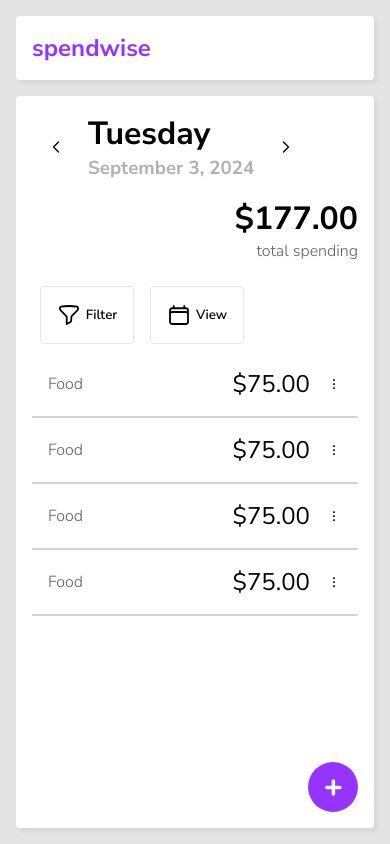
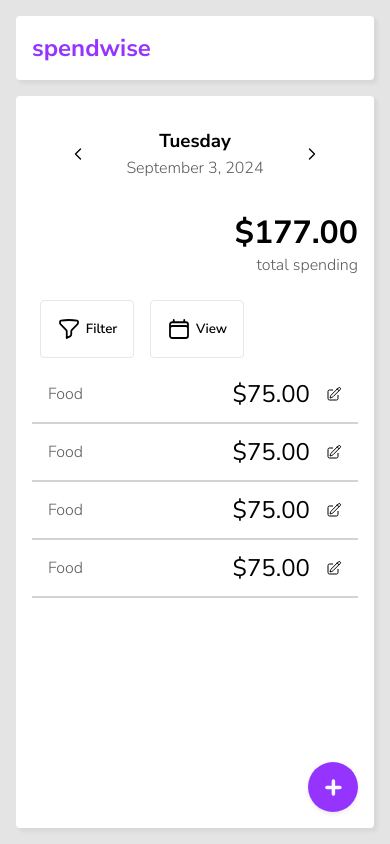
Before and after one commit to Mariella-Arias/expense-tracker, a plain HTML site: page index.html in a window 390 px wide. Drawn offline with Linux system fonts and the light colour scheme.

Commit message:
Update CSS for improved readability and responsiveness

```diff
--- a/index.html
+++ b/index.html
@@ -50,8 +50,8 @@
           </svg>
         </button>
         <div class="date-text">
-          <h1>Tuesday</h1>
-          <h3 class="date">September 3, 2024</h3>
+          <h3>Tuesday</h3>
+          <p class="body-text">September 3, 2024</p>
         </div>
         <button class="btn btn-nav">
           <svg
@@ -115,7 +115,6 @@
         <li>
           <div class="expense-item">
             <p class="body-text">Food</p>
-
             <div class="expense-amount">
               <span>$75.00</span>
               <button class="btn btn-edit">
@@ -129,7 +128,7 @@
                   <path
                     stroke-linecap="round"
                     stroke-linejoin="round"
-                    d="M12 6.75a.75.75 0 1 1 0-1.5.75.75 0 0 1 0 1.5ZM12 12.75a.75.75 0 1 1 0-1.5.75.75 0 0 1 0 1.5ZM12 18.75a.75.75 0 1 1 0-1.5.75.75 0 0 1 0 1.5Z"
+                    d="m16.862 4.487 1.687-1.688a1.875 1.875 0 1 1 2.652 2.652L10.582 16.07a4.5 4.5 0 0 1-1.897 1.13L6 18l.8-2.685a4.5 4.5 0 0 1 1.13-1.897l8.932-8.931Zm0 0L19.5 7.125M18 14v4.75A2.25 2.25 0 0 1 15.75 21H5.25A2.25 2.25 0 0 1 3 18.75V8.25A2.25 2.25 0 0 1 5.25 6H10"
                   />
                 </svg>
               </button>
@@ -140,9 +139,8 @@
         <li>
           <div class="expense-item">
             <p class="body-text">Food</p>
-
-            <p class="expense-amount">
-              $75.00
+            <div class="expense-amount">
+              <span>$75.00</span>
               <button class="btn btn-edit">
                 <svg
                   xmlns="http://www.w3.org/2000/svg"
@@ -154,20 +152,19 @@
                   <path
                     stroke-linecap="round"
                     stroke-linejoin="round"
-                    d="M12 6.75a.75.75 0 1 1 0-1.5.75.75 0 0 1 0 1.5ZM12 12.75a.75.75 0 1 1 0-1.5.75.75 0 0 1 0 1.5ZM12 18.75a.75.75 0 1 1 0-1.5.75.75 0 0 1 0 1.5Z"
+                    d="m16.862 4.487 1.687-1.688a1.875 1.875 0 1 1 2.652 2.652L10.582 16.07a4.5 4.5 0 0 1-1.897 1.13L6 18l.8-2.685a4.5 4.5 0 0 1 1.13-1.897l8.932-8.931Zm0 0L19.5 7.125M18 14v4.75A2.25 2.25 0 0 1 15.75 21H5.25A2.25 2.25 0 0 1 3 18.75V8.25A2.25 2.25 0 0 1 5.25 6H10"
                   />
                 </svg>
               </button>
-            </p>
+            </div>
           </div>
           <hr />
         </li>
         <li>
           <div class="expense-item">
             <p class="body-text">Food</p>
-
-            <p class="expense-amount">
-              $75.00
+            <div class="expense-amount">
+              <span>$75.00</span>
               <button class="btn btn-edit">
                 <svg
                   xmlns="http://www.w3.org/2000/svg"
@@ -179,20 +176,19 @@
                   <path
                     stroke-linecap="round"
                     stroke-linejoin="round"
-                    d="M12 6.75a.75.75 0 1 1 0-1.5.75.75 0 0 1 0 1.5ZM12 12.75a.75.75 0 1 1 0-1.5.75.75 0 0 1 0 1.5ZM12 18.75a.75.75 0 1 1 0-1.5.75.75 0 0 1 0 1.5Z"
+                    d="m16.862 4.487 1.687-1.688a1.875 1.875 0 1 1 2.652 2.652L10.582 16.07a4.5 4.5 0 0 1-1.897 1.13L6 18l.8-2.685a4.5 4.5 0 0 1 1.13-1.897l8.932-8.931Zm0 0L19.5 7.125M18 14v4.75A2.25 2.25 0 0 1 15.75 21H5.25A2.25 2.25 0 0 1 3 18.75V8.25A2.25 2.25 0 0 1 5.25 6H10"
                   />
                 </svg>
               </button>
-            </p>
+            </div>
           </div>
           <hr />
         </li>
         <li>
           <div class="expense-item">
             <p class="body-text">Food</p>
-
-            <p class="expense-amount">
-              $75.00
+            <div class="expense-amount">
+              <span>$75.00</span>
               <button class="btn btn-edit">
                 <svg
                   xmlns="http://www.w3.org/2000/svg"
@@ -204,11 +200,11 @@
                   <path
                     stroke-linecap="round"
                     stroke-linejoin="round"
-                    d="M12 6.75a.75.75 0 1 1 0-1.5.75.75 0 0 1 0 1.5ZM12 12.75a.75.75 0 1 1 0-1.5.75.75 0 0 1 0 1.5ZM12 18.75a.75.75 0 1 1 0-1.5.75.75 0 0 1 0 1.5Z"
+                    d="m16.862 4.487 1.687-1.688a1.875 1.875 0 1 1 2.652 2.652L10.582 16.07a4.5 4.5 0 0 1-1.897 1.13L6 18l.8-2.685a4.5 4.5 0 0 1 1.13-1.897l8.932-8.931Zm0 0L19.5 7.125M18 14v4.75A2.25 2.25 0 0 1 15.75 21H5.25A2.25 2.25 0 0 1 3 18.75V8.25A2.25 2.25 0 0 1 5.25 6H10"
                   />
                 </svg>
               </button>
-            </p>
+            </div>
           </div>
           <hr />
         </li>
--- a/main.css
+++ b/main.css
@@ -14,8 +14,6 @@ body {
   background-color: rgb(228, 228, 228);
   display: flex;
   flex-direction: column;
-  justify-content: center;
-  align-items: center;
   gap: 1rem;
   padding: 1rem;
   box-sizing: border-box;
@@ -83,6 +81,7 @@ hr {
   padding: 0.9rem;
   color: white;
   background-color: rgb(150, 52, 255);
+  box-shadow: 0px 2px 4px rgba(150, 147, 147, 0.2);
 }
 
 .btn-add svg {
@@ -120,6 +119,15 @@ hr {
     font-weight: 700;
     display: block;
   }
+
+  .btn-edit {
+    display: none;
+    transition: none;
+  }
+
+  .expense-item:hover .btn-edit {
+    display: block;
+  }
 }
 
 .btn-nav {
@@ -141,20 +149,26 @@ hr {
 .date-container {
   display: flex;
   align-items: center;
-  gap: 0.5rem;
+  justify-content: center;
+  gap: 1.5rem;
+  margin-bottom: 2rem;
+  margin-top: 1rem;
 }
 
-.date-text,
-.total-amount {
-  font-weight: 700;
+.date-text {
+  display: flex;
+  flex-direction: column;
+  align-items: center;
+  gap: 0.2rem;
 }
 
 .current-day {
-  font-size: 2rem;
+  font-size: 1.5rem;
 }
 
-.date {
-  color: rgb(177, 176, 176);
+.current-day,
+.total-amount {
+  font-weight: 700;
 }
 
 .total-container {
@@ -198,6 +212,7 @@ hr {
   justify-content: space-between;
   align-items: center;
   padding: 0.5rem 0rem 0.5rem 1rem;
+  height: 2.5rem;
 }
 
 .expense-amount {
```
